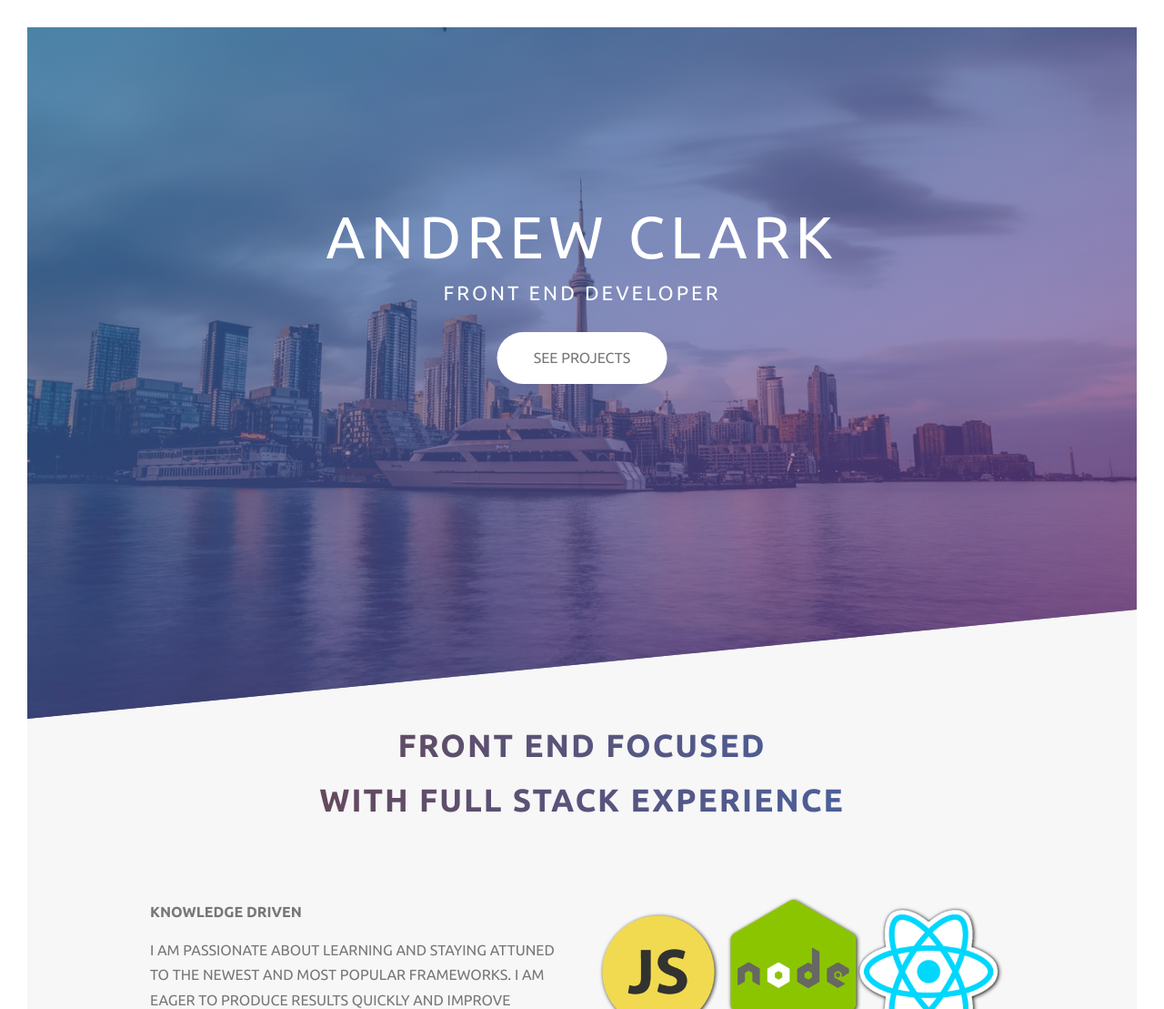
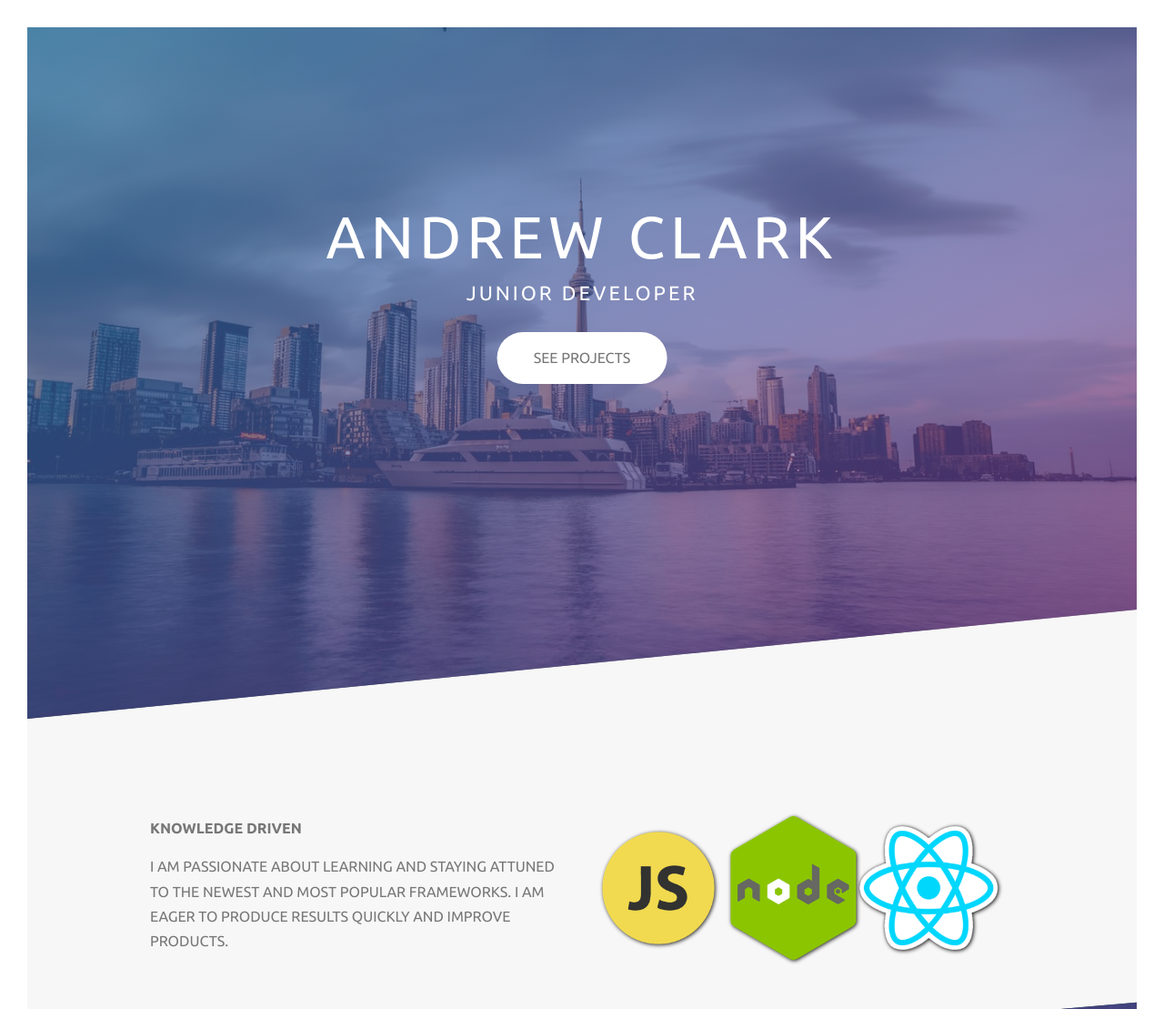
Before and after one commit to Clark-Code/clark-code.github.io, a plain HTML site: page index.html in a window 1280 px wide. Shown: the top 1109 px of the page at 91% size. Drawn offline with nearby package versions, Linux system fonts and the light colour scheme.

Commit message:
Add files via upload

```diff
--- a/index.html
+++ b/index.html
@@ -8,7 +8,7 @@
     <script src="https://kit.fontawesome.com/cca453f2d9.js" crossorigin="anonymous"></script>
     <link rel="stylesheet" href="./css/style.css">
     <link rel="shortcut icon" type="image/x-icon" href="./img/laptop-code-solid.ico">
-    <title>Andrew Clark | Front End Developer</title>
+    <title>Andrew Clark | Junior Developer</title>
 </head>
 
 <body>
@@ -17,7 +17,7 @@
         <div class="header-text-box">
             <h1 class="primary-header">
                 <span class="header-main">Andrew Clark</span>
-                <span class="header-sub">Front End Developer</span>
+                <span class="header-sub">Junior Developer</span>
             </h1>
             <a href="#projects" class="btn white-btn animate-btn goto-btn"> See Projects</a>
         </div>
@@ -28,8 +28,7 @@
         <section class="about">
             <div class="center-text margin-bottom-big">
                 <h2 class="secondary-header">
-                    Front End Focused
-                    <br> With Full Stack Experience
+                    <!--  -->
                 </h2>
             </div>
             <div class="row">
```
